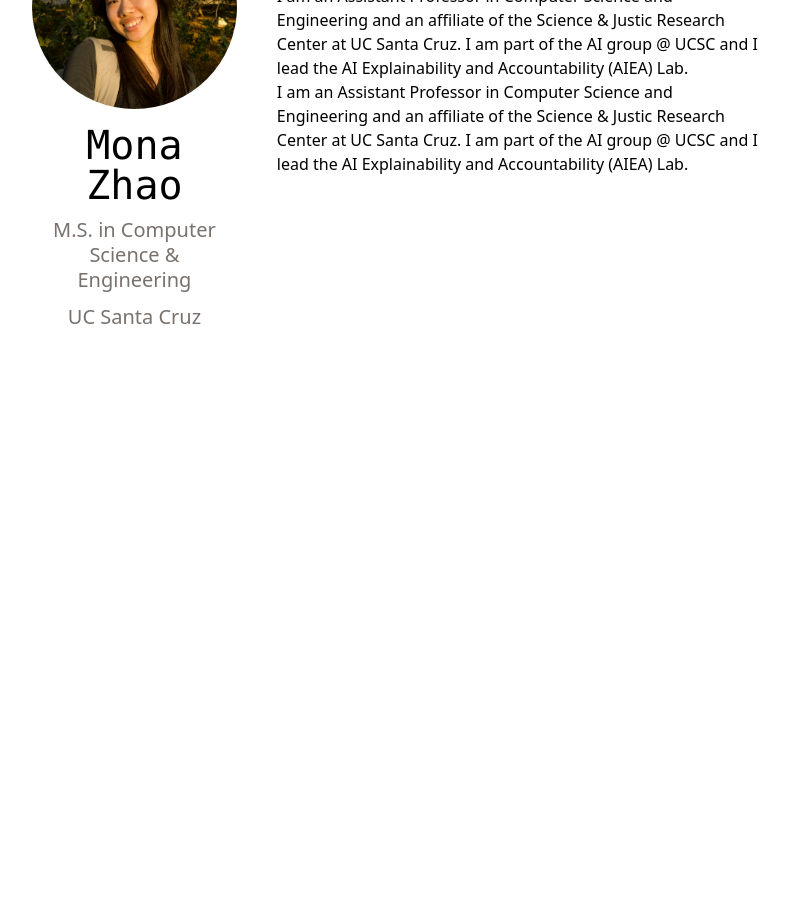
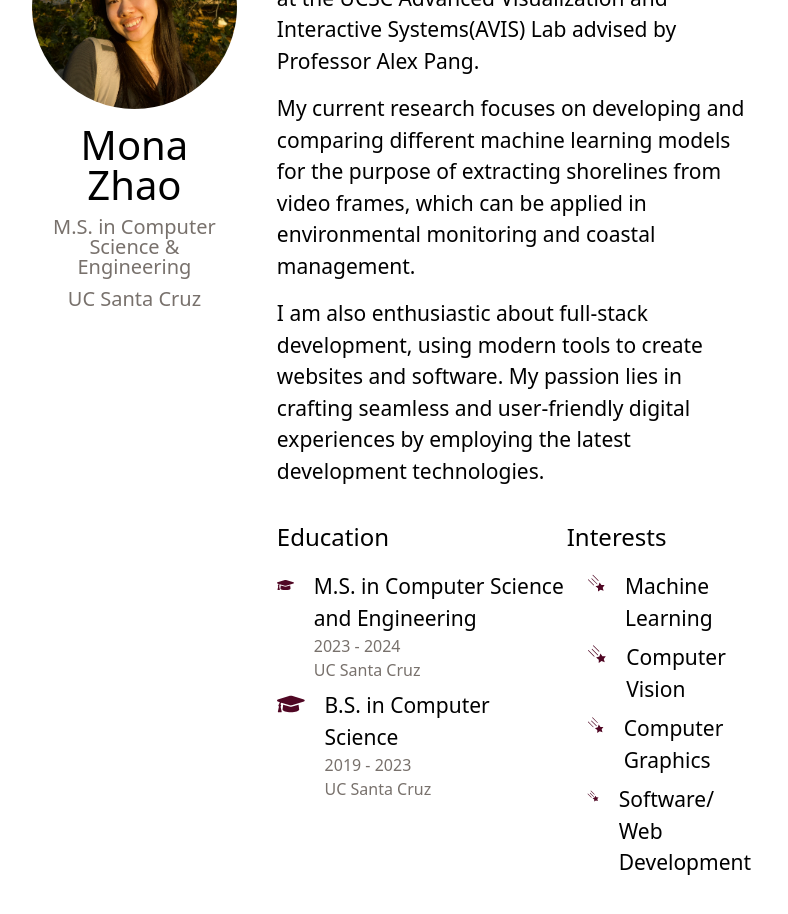
Before and after one commit to Mayuzh/monazhao, a React (Create React App) app: page / in a window 1280 px wide. Shown: the part 240-1154 px from the top of the page, without its empty margins (248-1036 px from the left). Before the commit the page ends 800 px from the top, so only its background shows below. Built offline with nearby package versions, Linux system fonts and the light colour scheme.

Commit message:
about section

```diff
--- a/package.json
+++ b/package.json
@@ -9,6 +9,7 @@
     "firebase": "^10.7.1",
     "react": "^18.2.0",
     "react-dom": "^18.2.0",
+    "react-icons": "^5.0.1",
     "react-router-dom": "^6.21.1",
     "react-scripts": "5.0.1",
     "react-scroll": "^1.9.0",
--- a/src/components/NavBar.js
+++ b/src/components/NavBar.js
@@ -27,10 +27,6 @@ const Navbar = () => {
           >
             projects.
           </ScrollLink>
-          {/* Add similar ScrollLink components for other sections */}
-          <a href="/Resume.pdf" target="_blank" className="hover:text-gray-300">
-            resume.
-          </a>
           <ScrollLink
             to="publications"
             smooth={true}
@@ -39,6 +35,9 @@ const Navbar = () => {
           >
             publications.
           </ScrollLink>
+          <a href="/Resume.pdf" target="_blank" className="hover:text-gray-300">
+            resume.
+          </a>
         </div>
       </div>
     </nav>
--- a/src/pages/Portfolio.js
+++ b/src/pages/Portfolio.js
@@ -1,6 +1,8 @@
 // pages/Portfolio.js
 import React, { useState, useEffect } from 'react';
 import { firestore } from '../firebase';
+import { FaGraduationCap } from "react-icons/fa";
+import { GiFallingStar } from "react-icons/gi";
 
 const Portfolio = () => {
   const [content, setContent] = useState('');
@@ -28,8 +30,9 @@ const Portfolio = () => {
   const name = "Mona Zhao"; // Replace with the actual name
   const major = "M.S. in Computer Science & Engineering";
   const college = "UC Santa Cruz";
-  const selfIntro = "Your self-introduction goes here."; // Replace with the actual self-introduction
-
+  const selfIntro1 = "I am a master student in Computer Science and Engineering at UC Santa Cruz. I am currently working as a Graduate Student Researcher(GSR) at the UCSC Advanced Visualization and Interactive Systems(AVIS) Lab advised by Professor Alex Pang."
+  const selfIntro2 = "My current research focuses on developing and comparing different machine learning models for the purpose of extracting shorelines from video frames, which can be applied in environmental monitoring and coastal management."
+  const selfIntro3 = "I am also enthusiastic about full-stack development, using modern tools to create websites and software. My passion lies in crafting seamless and user-friendly digital experiences by employing the latest development technologies.";
   return (
     <div className='py-8'>
 
@@ -41,19 +44,70 @@ const Portfolio = () => {
             alt="Profile Photo"
             className="w-52 rounded-full mx-auto"
           />
-          <div className='flex flex-col text-center mt-4'>
-            <div className="text-[40px] font-base font-mono leading-none">{name}</div>
-            <div className="text-[20px] text-stone-500 my-3 font-normal leading-tight">{major}</div>
-            <div className="text-[20px] text-stone-500 font-normal leading-tight">{college}</div>
+          <div className='flex flex-col text-center mt-4 leading-none'>
+            <div className="text-[40px]">{name}</div>
+            <div className="text-[20px] text-stone-500 my-3">{major}</div>
+            <div className="text-[20px] text-stone-500">{college}</div>
           </div>
+        </div>
+
+        <div id='aboutMe' className='flex flex-col p-4 w-[70%] space-y-4 text-[21px]'>
+          <span> {selfIntro1}</span>
+          <span>{selfIntro2}</span>
+          <span>{selfIntro3}</span>
+          <div className='flex flex-row'>
+            <div className="w-[60%] flex flex-col">
+              <div className="text-[24px] my-4">Education</div>
+              <div className='flex flex-row mb-2'>
+                <FaGraduationCap size={28} className='mr-5 text-pink-950' />
+                <div className='flex flex-col'>
+                  <span>M.S. in Computer Science and Engineering</span>
+                  <span className='text-stone-500 text-base'>2023 - 2024</span>
+                  <span className='text-stone-500 text-base'>UC Santa Cruz</span>
+                </div>
+              </div>
+              <div className='flex flex-row'>
+                <FaGraduationCap size={28} className='mr-5 text-pink-950' />
+                <div className='flex flex-col'>
+                  <span>B.S. in Computer Science</span>
+                  <span className='text-stone-500 text-base'>2019 - 2023</span>
+                  <span className='text-stone-500 text-base'>UC Santa Cruz</span>
+                </div>
+              </div>
+            </div>
+
+            <div className="w-[40%] flex flex-col">
+              <div className="text-[24px] my-4">Interests</div>
+              <div className='flex flex-row mb-2'>
+                <GiFallingStar size={24} className='mx-5 text-pink-950' />
+                <div className=''>
+                  Machine Learning
+                </div>
+              </div>
+              <div className='flex flex-row mb-2'>
+                <GiFallingStar size={24} className='mx-5 text-pink-950' />
+                <div className=''>
+                  Computer Vision
+                </div>
+              </div>
+              <div className='flex flex-row mb-2'>
+                <GiFallingStar size={24} className='mx-5 text-pink-950' />
+                <div className=''>
+                  Computer Graphics
+                </div>
+              </div>
+              <div className='flex flex-row mb-2'>
+                <GiFallingStar size={24} className='mx-5 text-pink-950' />
+                <div className=''>
+                  Software/ Web Development
+                </div>
+              </div>
+            </div>
 
 
+          </div>
         </div>
-        <div id='aboutMe' className='flex flex-col p-4 font-[22px] w-[70%]'>
-          <span>I am an Assistant Professor in Computer Science and Engineering and an affiliate of the Science & Justic Research Center at UC Santa Cruz. I am part of the AI group @ UCSC and I lead the AI Explainability and Accountability (AIEA) Lab.</span>
-          <span>I am an Assistant Professor in Computer Science and Engineering and an affiliate of the Science & Justic Research Center at UC Santa Cruz. I am part of the AI group @ UCSC and I lead the AI Explainability and Accountability (AIEA) Lab.</span>
-          <span>I am an Assistant Professor in Computer Science and Engineering and an affiliate of the Science & Justic Research Center at UC Santa Cruz. I am part of the AI group @ UCSC and I lead the AI Explainability and Accountability (AIEA) Lab.</span>
-        </div>
+
       </div>
     </div>
   );
```
Also changed, not shown: 1 other file (tests, documents, lock files or other folders).
